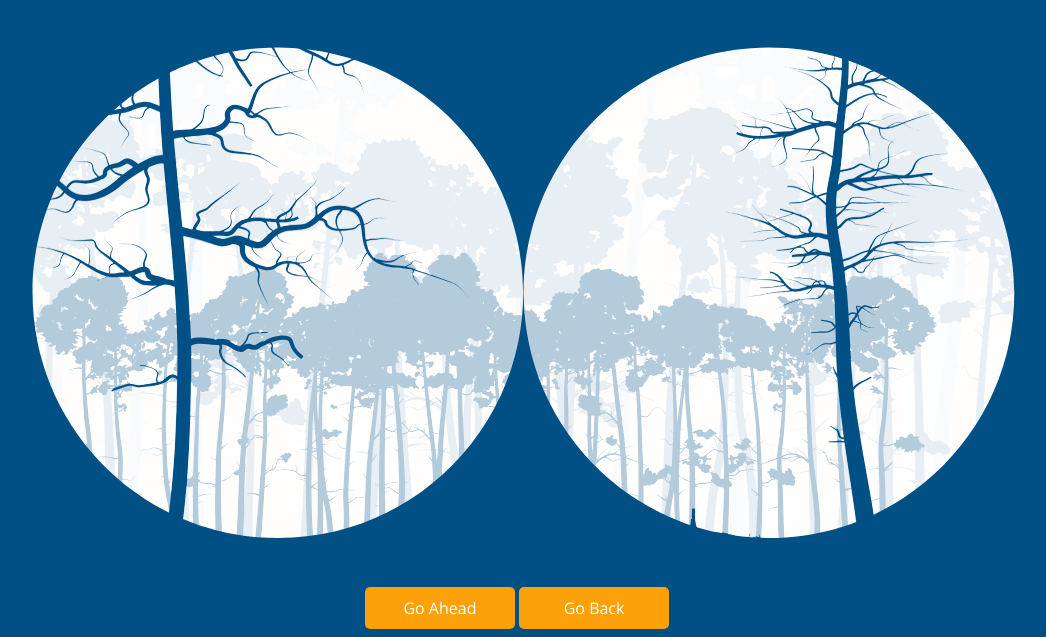
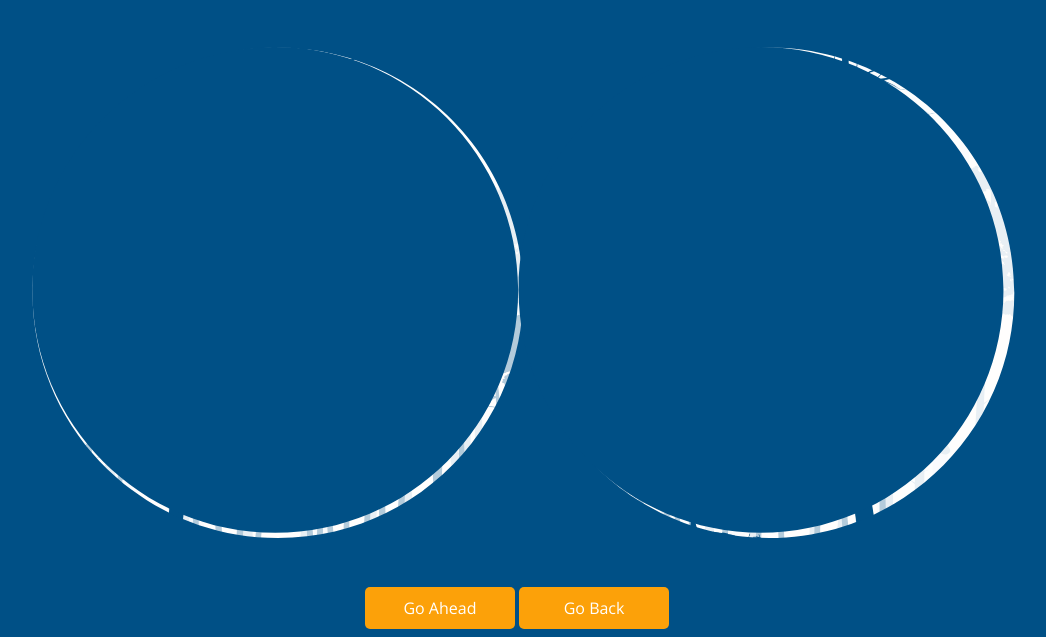
Before and after one commit to Marzia3/SwitchOn, a plain HTML site: page exercises/the-perception-fog/index.html in a window 1280 px wide. Shown: the part 167-804 px from the top of the page, without its empty margins (123-1169 px from the left). Drawn offline with nearby package versions, Linux system fonts and the light colour scheme.

Commit message:
Update main.css

```diff
--- a/exercises/the-perception-fog/css/main.css
+++ b/exercises/the-perception-fog/css/main.css
@@ -13,12 +13,14 @@ body{
     height: 570px;
     margin:0 auto;
     background-color:#fca109 ;
+    mask-image: url(../images/mask.svg);
     animation: fadeIn ease 5s;
     -webkit-animation: fadeIn ease 5s;
     -moz-animation: fadeIn ease 5s;
     -o-animation: fadeIn ease 5s;
     -ms-animation: fadeIn ease 5s;
     }
+
     @keyframes fadeIn {
     0% {opacity:0;}
     100% {opacity:1;}
```
